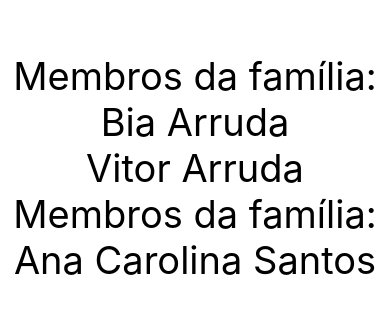
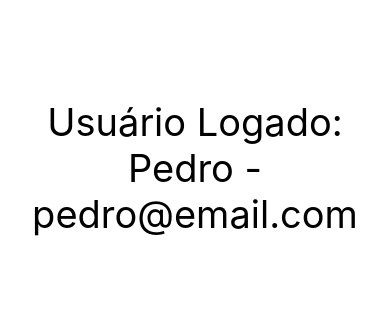
Before and after one commit to codedemonbr/exercicios-fundamentos-react-native, a React Native app: screen / in a window 390 px wide. Shown: the part 254-568 px from the top of the page. Built offline with nearby package versions, Linux system fonts and the light colour scheme.

Commit message:
Renderização condicional

```diff
--- a/App.js
+++ b/App.js
@@ -2,19 +2,19 @@
 import React from 'react';
 import { StyleSheet, Text, SafeAreaView } from 'react-native';
 
-import Familia from './src/components/relacao/Familia';
-import Membro from './src/components/relacao/Membro';
+import UsuarioLogado from './src/components/UsuarioLogado';
 
 export default function App() {
     return (
         <SafeAreaView style={styles.container}>
-            <Familia>
-                <Membro nome="Bia" sobrenome="Arruda"></Membro>
-                <Membro nome="Vitor" sobrenome="Arruda"></Membro>
-            </Familia>
-            <Familia>
-                <Membro nome="Ana Carolina" sobrenome="Santos"></Membro>
-            </Familia>
+            <UsuarioLogado
+                usuario={{ nome: 'Pedro', email: 'pedro@email.com' }}
+            ></UsuarioLogado>
+            <UsuarioLogado usuario={{ nome: 'Arthur' }}></UsuarioLogado>
+            <UsuarioLogado usuario={{ email: 'bob@email.com' }}></UsuarioLogado>
+            <UsuarioLogado usuario={null}></UsuarioLogado>
+            <UsuarioLogado usuario={{}}></UsuarioLogado>
+
             <StatusBar style="auto" />
         </SafeAreaView>
     );
--- /dev/null
+++ b/src/components/If.js
@@ -0,0 +1,7 @@
+export default (props) => {
+    if (props.teste) {
+        return props.children;
+    } else {
+        return false;
+    }
+};
--- /dev/null
+++ b/src/components/UsuarioLogado.js
@@ -0,0 +1,19 @@
+import React from 'react';
+import { Text } from 'react-native';
+import Estilo from './estilo';
+
+import If from './If';
+
+export default (props) => {
+    const usuario = props.usuario || {};
+    return (
+        <>
+            <If teste={usuario && usuario.nome && usuario.email}>
+                <Text style={Estilo.txtG}>Usuário Logado:</Text>
+                <Text style={Estilo.txtG}>
+                    {usuario.nome} - {usuario.email}
+                </Text>
+            </If>
+        </>
+    );
+};
```
